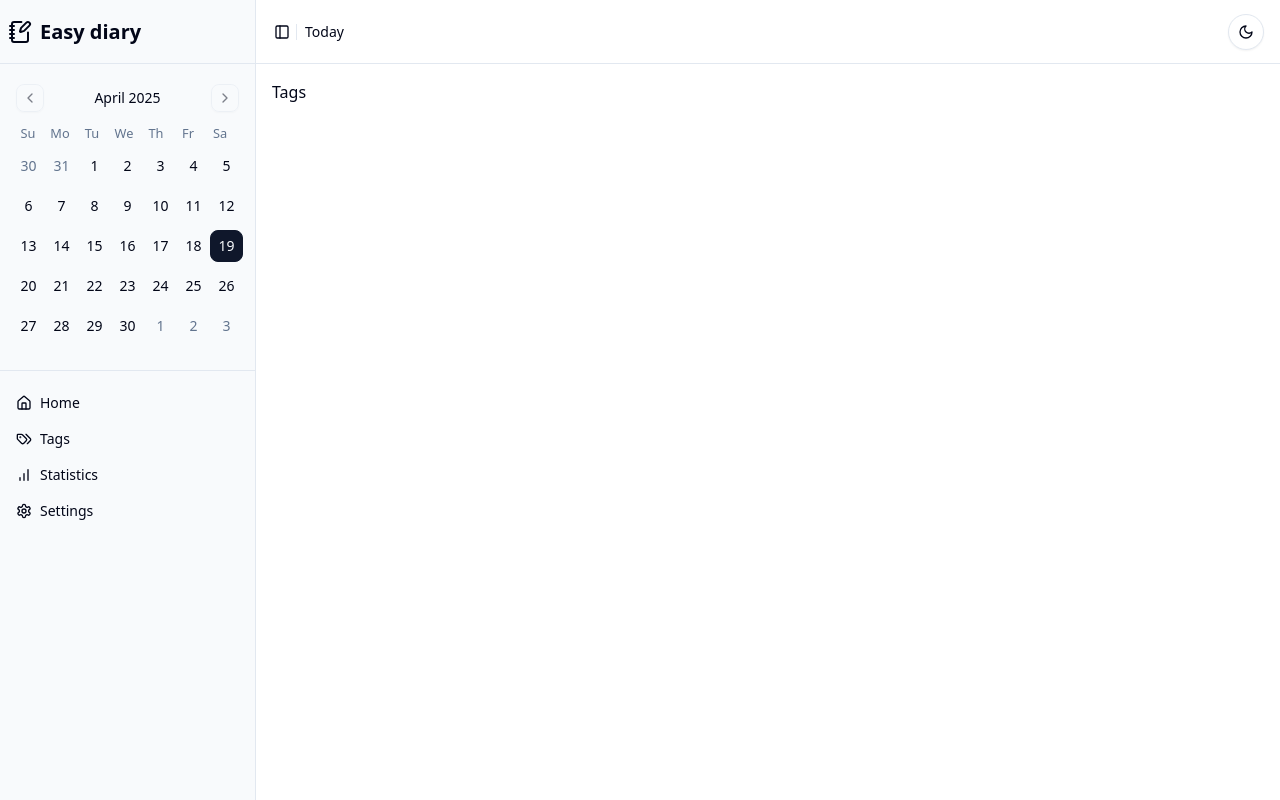
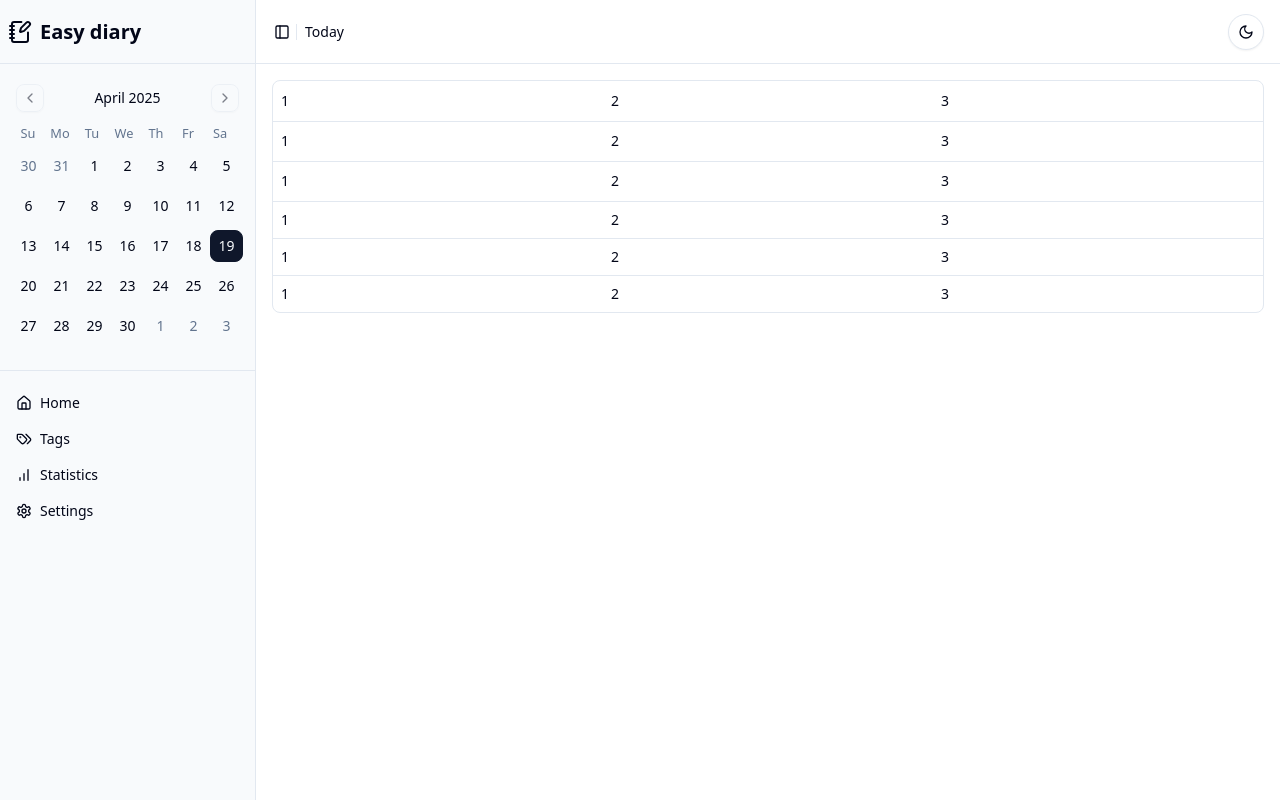
Before and after one commit to mist941/easy-diary, a Next.js app in the folder frontend/: page /tags in a window 1280 px wide. Built offline with nearby package versions, Linux system fonts and the light colour scheme.

Commit message:
Refactor TagsPage to use TagsTable component and remove unused TagsTable implementation files.

```diff
--- a/frontend/src/app/tags/page.tsx
+++ b/frontend/src/app/tags/page.tsx
@@ -1,3 +1,5 @@
+import { TagsTable } from '@/features/tags/components';
+
 export default function TagsPage() {
-  return <div>Tags</div>;
+  return <TagsTable />;
 }
--- /dev/null
+++ b/frontend/src/features/tags/components/index.tsx
@@ -0,0 +1 @@
+export { TagsTable } from './TagsTable';
```
Also changed, not shown: frontend/src/features/tags/components/TagsTable.tsx (renamed from frontend/src/features/tags/componetns/TagsTable.tsx), frontend/src/features/tags/componetns/index.tsx (deleted).
